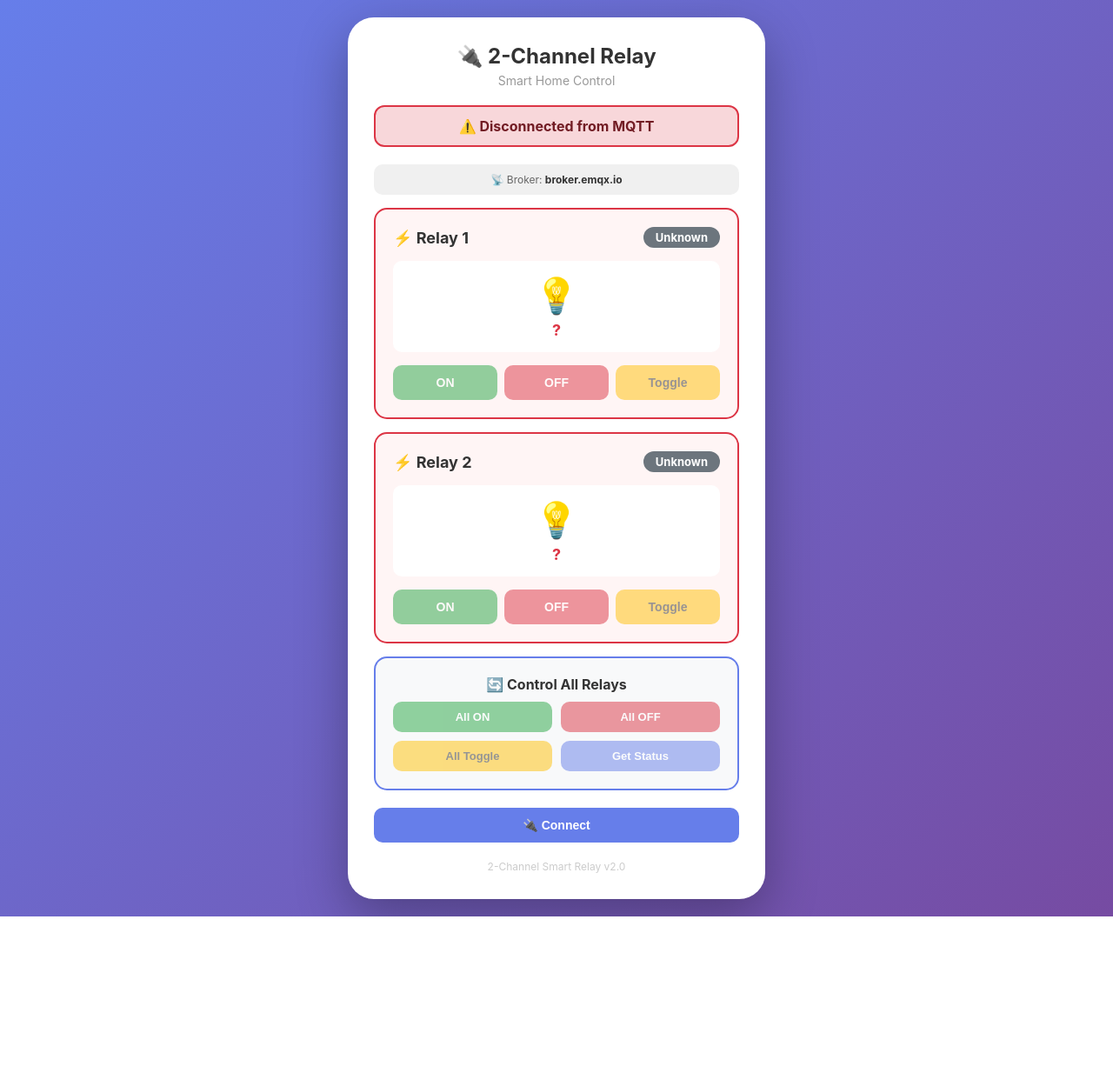
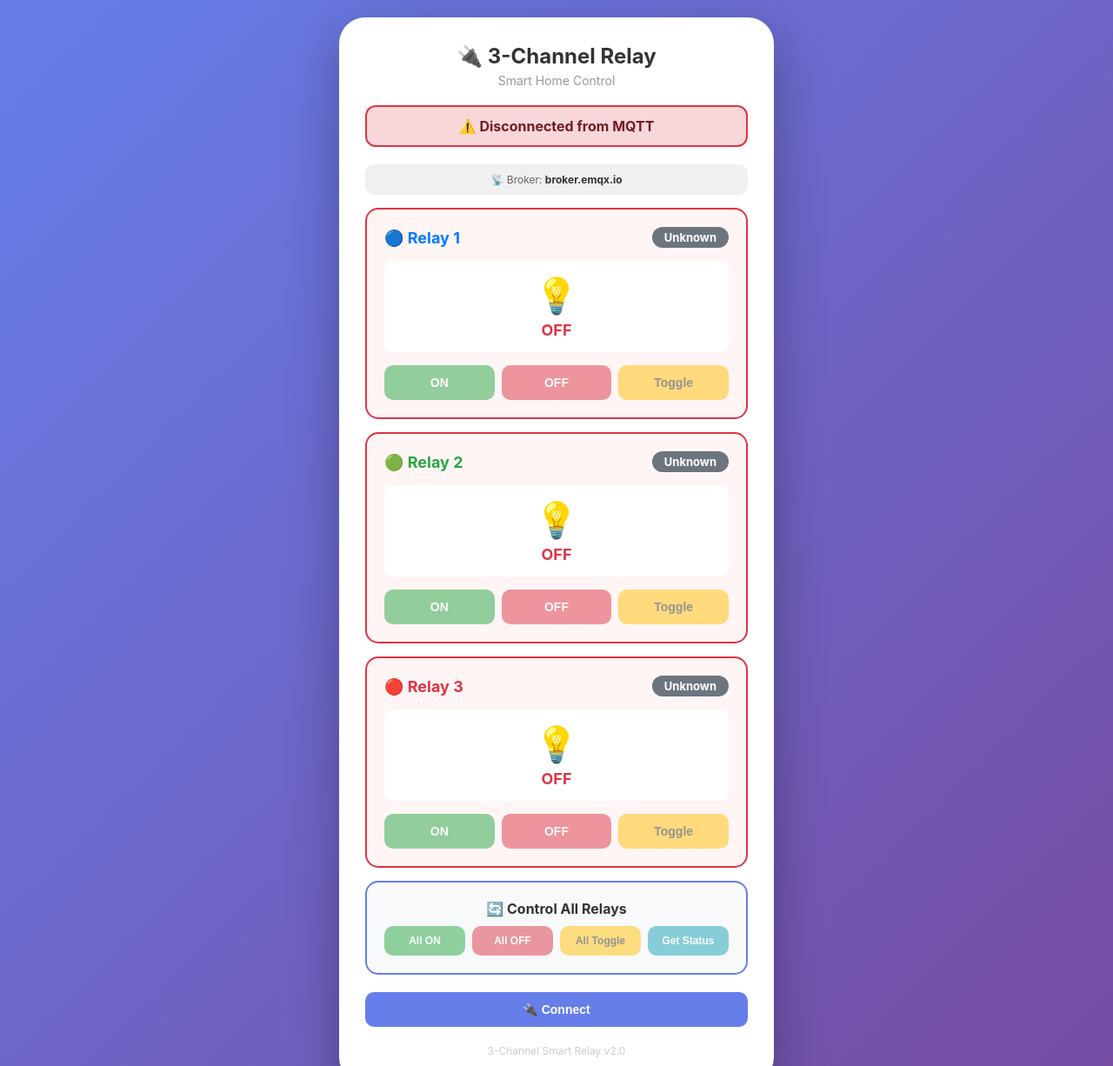
Before and after one commit to zainjanjua712/switch1, a plain HTML site: page index.html in a window 1280 px wide. Shown: the top 1226 px of the page at 87% size. Before the commit the page ends 1054 px from the top, so only its background shows below. Drawn offline with Linux system fonts and the light colour scheme.

Commit message:
Update index.html

```diff
--- a/index.html
+++ b/index.html
@@ -3,7 +3,7 @@
 <head>
     <meta charset="UTF-8">
     <meta name="viewport" content="width=device-width, initial-scale=1.0">
-    <title>2-Channel Smart Relay Control</title>
+    <title>3-Channel Smart Relay Control</title>
     <script src="https://unpkg.com/mqtt/dist/mqtt.min.js"></script>
     <style>
         * {
@@ -24,7 +24,7 @@
             background: white;
             border-radius: 30px;
             padding: 30px;
-            max-width: 480px;
+            max-width: 500px;
             width: 100%;
             box-shadow: 0 20px 60px rgba(0,0,0,0.3);
         }
@@ -197,9 +197,12 @@
         .btn-primary:hover:not(:disabled) {
             background: #5a67d8;
         }
-        .btn-sm {
-            padding: 8px 12px;
-            font-size: 12px;
+        .btn-info {
+            background: #17a2b8;
+            color: white;
+        }
+        .btn-info:hover:not(:disabled) {
+            background: #138496;
         }
 
         .connect-section {
@@ -219,30 +222,34 @@
         }
         .all-controls {
             display: grid;
-            grid-template-columns: 1fr 1fr;
-            gap: 10px;
+            grid-template-columns: 1fr 1fr 1fr 1fr;
+            gap: 8px;
             margin-top: 10px;
         }
         .all-controls .btn {
             padding: 10px;
-            font-size: 13px;
+            font-size: 12px;
         }
+
+        /* Color coding for relays */
+        .relay-1 .relay-title { color: #007bff; }
+        .relay-2 .relay-title { color: #28a745; }
+        .relay-3 .relay-title { color: #dc3545; }
+        .relay-1.active { border-color: #007bff; background: #f0f7ff; }
+        .relay-2.active { border-color: #28a745; background: #f0fff4; }
+        .relay-3.active { border-color: #dc3545; background: #fff5f5; }
+
         @media (max-width: 400px) {
-            .container {
-                padding: 20px;
-            }
-            .btn-group {
-                grid-template-columns: 1fr 1fr;
-            }
-            .btn-group .btn:last-child {
-                grid-column: span 2;
-            }
+            .container { padding: 20px; }
+            .btn-group { grid-template-columns: 1fr 1fr; }
+            .btn-group .btn:last-child { grid-column: span 2; }
+            .all-controls { grid-template-columns: 1fr 1fr; }
         }
     </style>
 </head>
 <body>
     <div class="container">
-        <h1>🔌 2-Channel Relay</h1>
+        <h1>🔌 3-Channel Relay</h1>
         <div class="subtitle">Smart Home Control</div>
 
         <div id="statusBox" class="status-box disconnected">
@@ -254,9 +261,9 @@
         </div>
 
         <!-- ===== RELAY 1 ===== -->
-        <div class="relay-card inactive" id="relay1Card">
+        <div class="relay-card relay-1 inactive" id="relay1Card">
             <div class="relay-header">
-                <span class="relay-title">⚡ Relay 1</span>
+                <span class="relay-title">🔵 Relay 1</span>
                 <span class="relay-status-badge unknown" id="relay1Badge">Unknown</span>
             </div>
             <div class="relay-display off" id="relay1Display">
@@ -271,9 +278,9 @@
         </div>
 
         <!-- ===== RELAY 2 ===== -->
-        <div class="relay-card inactive" id="relay2Card">
+        <div class="relay-card relay-2 inactive" id="relay2Card">
             <div class="relay-header">
-                <span class="relay-title">⚡ Relay 2</span>
+                <span class="relay-title">🟢 Relay 2</span>
                 <span class="relay-status-badge unknown" id="relay2Badge">Unknown</span>
             </div>
             <div class="relay-display off" id="relay2Display">
@@ -287,6 +294,23 @@
             </div>
         </div>
 
+        <!-- ===== RELAY 3 ===== -->
+        <div class="relay-card relay-3 inactive" id="relay3Card">
+            <div class="relay-header">
+                <span class="relay-title">🔴 Relay 3</span>
+                <span class="relay-status-badge unknown" id="relay3Badge">Unknown</span>
+            </div>
+            <div class="relay-display off" id="relay3Display">
+                <span class="icon">💡</span>
+                <div class="state-text">OFF</div>
+            </div>
+            <div class="btn-group">
+                <button class="btn btn-success" onclick="sendCommand(3, 'ON')" id="relay3On" disabled>ON</button>
+                <button class="btn btn-danger" onclick="sendCommand(3, 'OFF')" id="relay3Off" disabled>OFF</button>
+                <button class="btn btn-warning" onclick="sendCommand(3, 'TOGGLE')" id="relay3Toggle" disabled>Toggle</button>
+            </div>
+        </div>
+
         <!-- ===== ALL CONTROLS ===== -->
         <div class="relay-card" style="border-color:#667eea; background:#f8f9fa;">
             <div style="text-align:center; font-weight:bold; margin-bottom:10px; color:#333;">
@@ -296,7 +320,7 @@
                 <button class="btn btn-success" onclick="sendCommand(0, 'ALL_ON')" disabled id="allOn">All ON</button>
                 <button class="btn btn-danger" onclick="sendCommand(0, 'ALL_OFF')" disabled id="allOff">All OFF</button>
                 <button class="btn btn-warning" onclick="sendCommand(0, 'ALL_TOGGLE')" disabled id="allToggle">All Toggle</button>
-                <button class="btn btn-primary" onclick="sendCommand(0, 'ALL_STATUS')" disabled id="allStatus">Get Status</button>
+                <button class="btn btn-info" onclick="sendCommand(0, 'ALL_STATUS')" disabled id="allStatus">Get Status</button>
             </div>
         </div>
 
@@ -311,7 +335,7 @@
         </div>
 
         <div class="footer">
-            2-Channel Smart Relay v2.0
+            3-Channel Smart Relay v2.0
         </div>
     </div>
 
@@ -324,7 +348,9 @@
             control1: "smartrelay/pod1/control1",
             status1: "smartrelay/pod1/status1",
             control2: "smartrelay/pod1/control2",
-            status2: "smartrelay/pod1/status2"
+            status2: "smartrelay/pod1/status2",
+            control3: "smartrelay/pod1/control3",
+            status3: "smartrelay/pod1/status3"
         };
 
         const BROKER_URL = "wss://broker.emqx.io:8084/mqtt";
@@ -332,6 +358,7 @@
         // Relay states
         let relay1State = '?';
         let relay2State = '?';
+        let relay3State = '?';
 
         // ===== CONNECT TO MQTT =====
         function connectMQTT() {
@@ -352,12 +379,14 @@
                     // Subscribe to status topics
                     client.subscribe(TOPICS.status1);
                     client.subscribe(TOPICS.status2);
+                    client.subscribe(TOPICS.status3);
 
                     updateUI(true);
 
                     // Request current status
                     client.publish(TOPICS.control1, 'STATUS');
                     client.publish(TOPICS.control2, 'STATUS');
+                    client.publish(TOPICS.control3, 'STATUS');
                 });
 
                 client.on('message', function(topic, message) {
@@ -368,6 +397,8 @@
                         updateRelayStatus(1, msg);
                     } else if (topic === TOPICS.status2) {
                         updateRelayStatus(2, msg);
+                    } else if (topic === TOPICS.status3) {
+                        updateRelayStatus(3, msg);
                     }
                 });
 
@@ -410,11 +441,14 @@
             let topic;
             if (relay === 1) topic = TOPICS.control1;
             else if (relay === 2) topic = TOPICS.control2;
+            else if (relay === 3) topic = TOPICS.control3;
             else {
                 // All relays
-                client.publish(TOPICS.control1, command.replace('ALL_', ''));
-                client.publish(TOPICS.control2, command.replace('ALL_', ''));
-                console.log(`📤 Sent to both: ${command}`);
+                const cmd = command.replace('ALL_', '');
+                client.publish(TOPICS.control1, cmd);
+                client.publish(TOPICS.control2, cmd);
+                client.publish(TOPICS.control3, cmd);
+                console.log(`📤 Sent to all: ${cmd}`);
                 return;
             }
 
@@ -423,82 +457,4 @@
         }
 
         // ===== UPDATE RELAY STATUS =====
-        function updateRelayStatus(relay, status) {
-            const display = document.getElementById(`relay${relay}Display`);
-            const badge = document.getElementById(`relay${relay}Badge`);
-            const card = document.getElementById(`relay${relay}Card`);
-
-            if (status === 'ON') {
-                display.className = 'relay-display on';
-                display.querySelector('.state-text').textContent = 'ON';
-                badge.textContent = 'ON';
-                badge.className = 'relay-status-badge on';
-                card.className = 'relay-card active';
-
-                if (relay === 1) relay1State = 'ON';
-                else relay2State = 'ON';
-            } else if (status === 'OFF') {
-                display.className = 'relay-display off';
-                display.querySelector('.state-text').textContent = 'OFF';
-                badge.textContent = 'OFF';
-                badge.className = 'relay-status-badge off';
-                card.className = 'relay-card inactive';
-
-                if (relay === 1) relay1State = 'OFF';
-                else relay2State = 'OFF';
-            } else {
-                display.className = 'relay-display off';
-                display.querySelector('.state-text').textContent = '?';
-                badge.textContent = 'Unknown';
-                badge.className = 'relay-status-badge unknown';
-                card.className = 'relay-card inactive';
-
-                if (relay === 1) relay1State = '?';
-                else relay2State = '?';
-            }
-        }
-
-        // ===== UPDATE UI =====
-        function updateUI(connected) {
-            const statusBox = document.getElementById('statusBox');
-            const connectBtn = document.getElementById('connectBtn');
-            const disconnectBtn = document.getElementById('disconnectBtn');
-
-            const buttons = [
-                'relay1On', 'relay1Off', 'relay1Toggle',
-                'relay2On', 'relay2Off', 'relay2Toggle',
-                'allOn', 'allOff', 'allToggle', 'allStatus'
-            ];
-
-            if (connected) {
-                statusBox.className = 'status-box connected';
-                statusBox.innerHTML = '✅ Connected to MQTT Broker';
-                connectBtn.style.display = 'none';
-                disconnectBtn.style.display = 'block';
-
-                buttons.forEach(id => {
-                    document.getElementById(id).disabled = false;
-                });
-            } else {
-                statusBox.className = 'status-box disconnected';
-                statusBox.innerHTML = '⚠️ Disconnected from MQTT';
-                connectBtn.style.display = 'block';
-                disconnectBtn.style.display = 'none';
-
-                buttons.forEach(id => {
-                    document.getElementById(id).disabled = true;
-                });
-
-                // Reset displays
-                updateRelayStatus(1, '?');
-                updateRelayStatus(2, '?');
-            }
-        }
-
-        // ===== AUTO-CONNECT ON LOAD =====
-        window.onload = function() {
-            setTimeout(connectMQTT, 1000);
-        };
-    </script>
-</body>
-</html>
+        function updateRelayStatus(relay, status)
```
